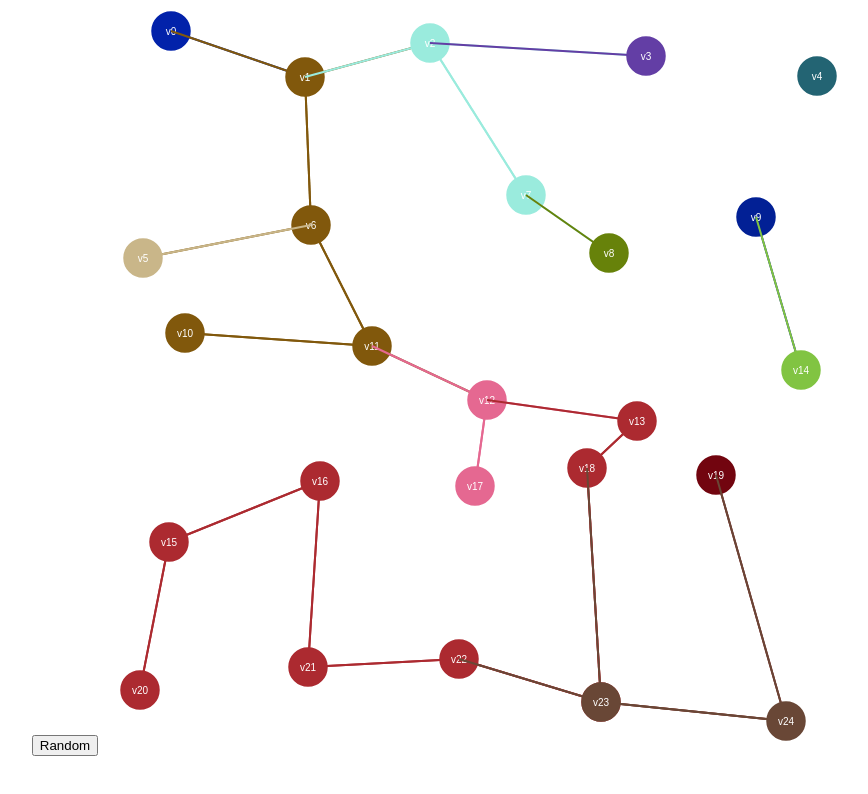
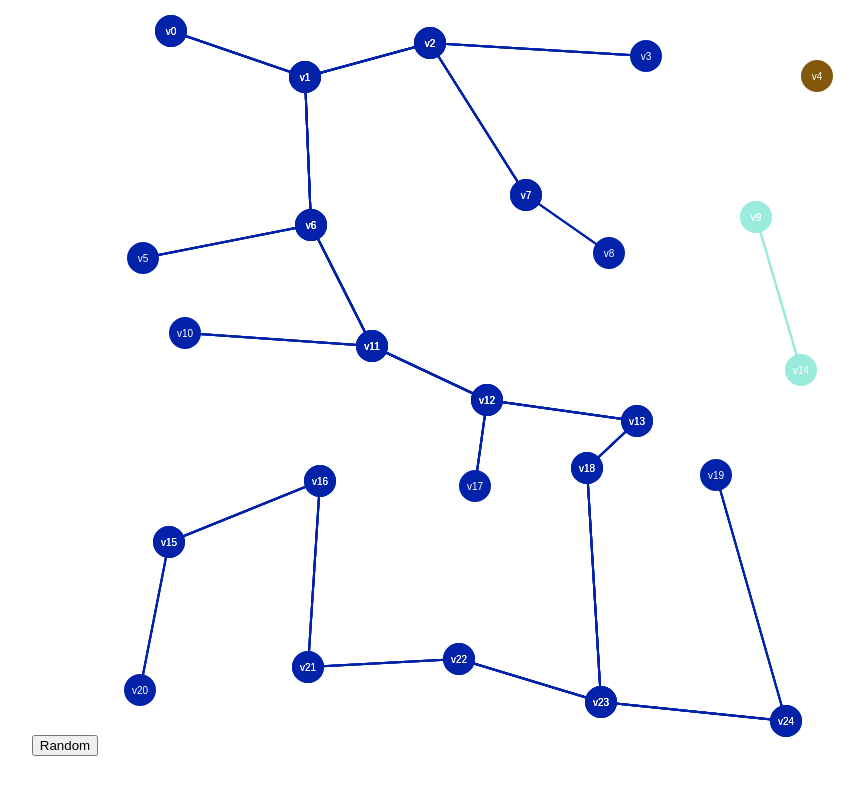
Before and after one commit to bloominstituteoftechnology/Sprint-Challenge--Graphs, a React (Create React App) app in the folder graph_dfs_debug/: page / in a window 1280 px wide. Shown: the top 794 px of the page, without its empty margins (200-1068 px from the left). Built offline with nearby package versions, Linux system fonts and the light colour scheme.

Commit message:
completed DFS, connected nodes are the same color

```diff
--- a/graph_dfs_debug/src/App.js
+++ b/graph_dfs_debug/src/App.js
@@ -1,6 +1,6 @@
-import React, { Component } from 'react';
-import { Graph } from './graph';
-import './App.css';
+import React, { Component } from "react";
+import { Graph } from "./graph";
+import "./App.css";
 
 // Define the size of the random graph
 const xCount = 5;
@@ -11,7 +11,7 @@ const probability = 0.6;
 // Figure out the canvas size
 const canvasWidth = boxSize * xCount;
 const canvasHeight = boxSize * yCount;
-const radius = boxSize / 8;
+const radius = boxSize / 10;
 
 /**
  * GraphView
@@ -34,13 +34,13 @@ class GraphView extends Component {
   /**
    * Draw the given verts
    */
-  drawVerts(vertexes, color='blue', clear=true) {
+  drawVerts(vertexes, color = "blue", clear = true) {
     let canvas = this.refs.canvas;
-    let ctx = canvas.getContext('2d');
+    let ctx = canvas.getContext("2d");
 
     // Clear it
     if (clear) {
-      ctx.fillStyle = 'white';
+      ctx.fillStyle = "white";
       ctx.fillRect(0, 0, canvasWidth, canvasHeight);
     }
 
@@ -48,8 +48,10 @@ class GraphView extends Component {
     ctx.lineWidth = 2;
     ctx.strokeStyle = color;
 
-    for (let v of vertexes) { // From this vert
-      for (let e of v.edges) { // To all these verts
+    for (let v of vertexes) {
+      // From this vert
+      for (let e of v.edges) {
+        // To all these verts
         const v2 = e.destination;
         ctx.beginPath();
         ctx.moveTo(v.pos.x, v.pos.y);
@@ -69,9 +71,9 @@ class GraphView extends Component {
     }
 
     // Draw the vert names
-    ctx.font = '10px sans-serif';
-    ctx.textAlign = 'center';
-    ctx.fillStyle = 'white';
+    ctx.font = "10px sans-serif";
+    ctx.textAlign = "center";
+    ctx.fillStyle = "white";
 
     for (let v of vertexes) {
       ctx.fillText(v.value, v.pos.x, v.pos.y + 4);
@@ -92,10 +94,10 @@ class GraphView extends Component {
    */
   updateCanvasConnectedComponents() {
     function randomHexColor() {
-      let color = ((Math.random() * 240)|0).toString(16);
+      let color = ((Math.random() * 240) | 0).toString(16);
 
       if (color.length === 1) {
-        color = '0' + color; // leading zero for values less than 0x10
+        color = "0" + color; // leading zero for values less than 0x10
       }
 
       return color;
@@ -108,7 +110,8 @@ class GraphView extends Component {
 
     for (let component of connectedComponents) {
       // Color just like in CSS
-      const curColor = '#' + randomHexColor() + randomHexColor() + randomHexColor();
+      const curColor =
+        "#" + randomHexColor() + randomHexColor() + randomHexColor();
 
       this.drawVerts(component, curColor, clear);
       clear = false;
@@ -119,10 +122,9 @@ class GraphView extends Component {
    * Render
    */
   render() {
-    return <canvas ref="canvas" width={canvasHeight} height={canvasHeight}></canvas>;
+    return <canvas ref="canvas" width={canvasHeight} height={canvasHeight} />;
   }
 }
-
 
 /**
  * App
@@ -156,7 +158,7 @@ class App extends Component {
     return (
       <div className="App">
         <button onClick={this.onButton}>Random</button>
-        <GraphView graph={this.state.graph}></GraphView>
+        <GraphView graph={this.state.graph} />
       </div>
     );
   }
--- a/graph_dfs_debug/src/graph.js
+++ b/graph_dfs_debug/src/graph.js
@@ -2,7 +2,7 @@
  * Edge
  */
 export class Edge {
-  constructor(destination, weight=1) {
+  constructor(destination, weight = 1) {
     this.destination = destination;
     this.weight = weight;
   }
@@ -12,7 +12,7 @@ export class Edge {
  * Vertex
  */
 export class Vertex {
-  constructor(value='vertex', color='white') {
+  constructor(value = "vertex", color = "white") {
     this.value = value;
     this.edges = [];
     this.color = color;
@@ -30,7 +30,7 @@ export class Graph {
   /**
    * Create a random graph
    */
-  randomize(width, height, pxBox, probability=0.6) {
+  randomize(width, height, pxBox, probability = 0.6) {
     // Helper function to set up two-way edges
     function connectVerts(v0, v1) {
       v0.edges.push(new Edge(v1));
@@ -46,7 +46,7 @@ export class Graph {
       for (let x = 0; x < width; x++) {
         let v = new Vertex();
         //v.value = 'v' + x + ',' + y;
-        v.value = 'v' + count++;
+        v.value = "v" + count++;
         row.push(v);
       }
       grid.push(row);
@@ -58,14 +58,14 @@ export class Graph {
         // Connect down
         if (y < height - 1) {
           if (Math.random() < probability) {
-            connectVerts(grid[y][x], grid[y+1][x]);
+            connectVerts(grid[y][x], grid[y + 1][x]);
           }
         }
 
         // Connect right
         if (x < width - 1) {
           if (Math.random() < probability) {
-            connectVerts(grid[y][x], grid[y][x+1]);
+            connectVerts(grid[y][x], grid[y][x + 1]);
           }
         }
       }
@@ -79,8 +79,8 @@ export class Graph {
     for (let y = 0; y < height; y++) {
       for (let x = 0; x < width; x++) {
         grid[y][x].pos = {
-          'x': (x * pxBox + boxInnerOffset + Math.random() * boxInner) | 0,
-          'y': (y * pxBox + boxInnerOffset + Math.random() * boxInner) | 0
+          x: (x * pxBox + boxInnerOffset + Math.random() * boxInner) | 0,
+          y: (y * pxBox + boxInnerOffset + Math.random() * boxInner) | 0
         };
       }
     }
@@ -101,9 +101,9 @@ export class Graph {
 
     for (let v of this.vertexes) {
       if (v.pos) {
-        s = v.value + ' (' + v.pos.x + ',' + v.pos.y + '):';
+        s = v.value + " (" + v.pos.x + "," + v.pos.y + "):";
       } else {
-        s = v.value + ':';
+        s = v.value + ":";
       }
 
       for (let e of v.edges) {
@@ -116,26 +116,32 @@ export class Graph {
   /**
    * Depth-first Search
    */
-  dfs(start) {
-    const component = new Set();
+  dfs(start, reset = true) {
+    const component = [];
     const stack = [];
+
+    if (reset) {
+      for (let v of this.vertexes) {
+        v.color = "white";
+      }
+    }
 
     stack.push(start);
 
     while (stack.length > 0) {
       const u = stack.shift();
-      if (u.color === 'white') {
-        u.color = 'gray';
+      if (u.color === "white") {
+        u.color = "gray";
 
         for (let e of u.edges) {
           stack.push(e.destination);
         }
       }
 
-      stack.shift(); // de-stack
-      u.color = 'black';
+      // stack.shift(); // de-stack
+      u.color = "black";
 
-      component.add(u);
+      component.push(u);
     }
 
     return component;
@@ -147,9 +153,11 @@ export class Graph {
   getConnectedComponents() {
     const componentsList = [];
 
+    let checkReset = true;
     for (let v of this.vertexes) {
-      if (v.color === 'white') {
-        const component = this.dfs(v);
+      if (checkReset || v.color === "white") {
+        const component = this.dfs(v, checkReset);
+        checkReset = false;
         componentsList.push(component);
       }
     }
```
